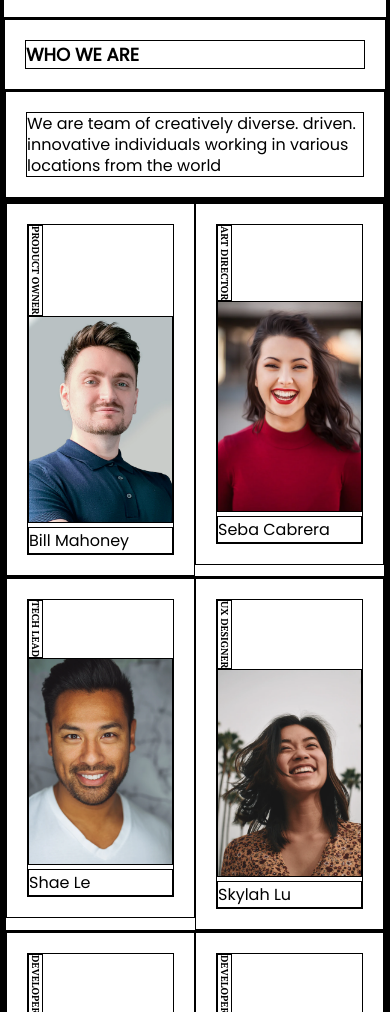
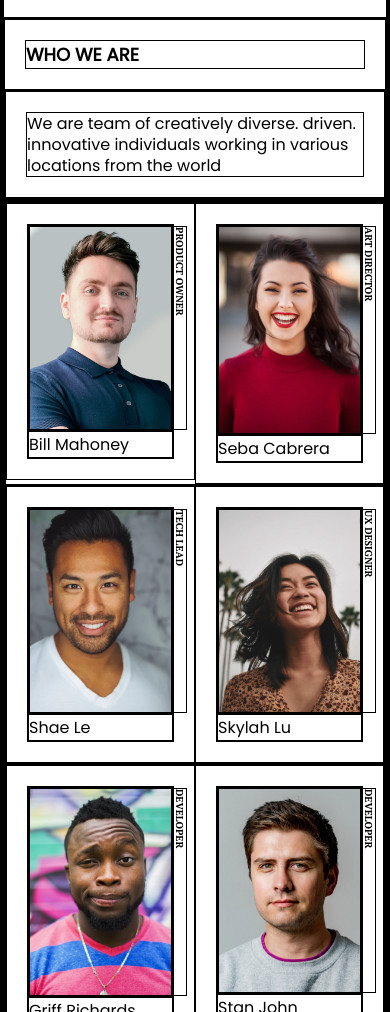
Before and after one commit to MatiMonas/myteampage, a plain HTML site: page index.html in a window 390 px wide. Shown: the part 76-1088 px from the top of the page. Drawn offline with Linux system fonts and the light colour scheme.

Commit message:
acomoda imagenes y nombres

```diff
--- a/columna.css
+++ b/columna.css
@@ -118,13 +118,15 @@ PANTALA DE CELULAR - EXTRASMALL (xs)
         line-height: 21px;
     }
 
+    .img-job-container{
+        display: flex;
+    }
     .job{
         font-size: 10px;
         writing-mode: vertical-lr;
+        font-weight: 400;
 
     }
 
-    .name{
 
-    }
 }
--- a/index.html
+++ b/index.html
@@ -32,15 +32,19 @@
             <div class="fila">
                 <class class="col-xs-6">
                     <div>
+                        <div class="img-job-container">
+                            <img class="imagen" src="./img/photo1.png" alt="">
                             <p class="PT-serif job">PRODUCT OWNER</p>
-                        <img class="imagen" src="./img/photo1.png" alt="">
+                        </div>
                             <p class="tipo-poppins name">Bill Mahoney</p>
                     </div>
                 </class>
-                <class class="col-xs-6">
+                <class class="col-xs-6 move-down">
                     <div>
+                        <div class="img-job-container">
+                            <img class="imagen" src="./img/photo2.png" alt="">
                             <p class="PT-serif job">ART DIRECTOR</p>
-                        <img class="imagen" src="./img/photo2.png" alt="">
+                        </div>
                             <p class="tipo-poppins name">Seba Cabrera</p>
 
                     </div>
@@ -50,16 +54,20 @@
             <div class="fila">
                 <class class="col-xs-6">
                     <div>
+                        <div class="img-job-container">
+                            <img class="imagen" src="./img/photo3.png" alt="">
                             <p class="PT-serif job">TECH LEAD</p>
-                        <img class="imagen" src="./img/photo3.png" alt="">
+                        </div>
                             <p class="tipo-poppins name">Shae Le</p>
                     </div>
                 </class>
 
-                <class class="col-xs-6">
+                <class class="col-xs-6 move-down">
                     <div>
+                        <div class="img-job-container">
+                            <img class="imagen" src="./img/photo4.png" alt="">
                             <p class="PT-serif job">UX DESIGNER</p>
-                        <img class="imagen" src="./img/photo4.png" alt="">
+                        </div>
                             <p class="tipo-poppins name">Skylah Lu</p>
                     </div>
                 </class>
@@ -68,16 +76,20 @@
             <div class="fila">
                 <class class="col-xs-6">
                     <div>
+                        <div class="img-job-container">
+                            <img class="imagen" src="./img/photo5.png" alt="">
                             <p class="PT-serif job">DEVELOPER</p>
-                        <img class="imagen" src="./img/photo5.png" alt="">
+                        </div>
                             <p class="tipo-poppins name">Griff Richards</p>
                     </div>
                 </class>
 
-                <class class="col-xs-6">
+                <class class="col-xs-6 move-down">
                     <div>
+                        <div class="img-job-container">
+                            <img class="imagen" src="./img/photo6.png" alt="">
                             <p class="PT-serif job">DEVELOPER</p>
-                        <img class="imagen" src="./img/photo6.png" alt="">
+                        </div>
                             <p class="tipo-poppins name">Stan John</p>
                     </div>
                 </class>
--- a/style.css
+++ b/style.css
@@ -2,7 +2,7 @@
     margin: 0;
     padding: 0;
     border: 1px solid black;
-    box-sizing: border-box;
+    box-sizing: border-box
 }
 
 :root{
```
Lines whose indentation alone changed are shown as unchanged.
